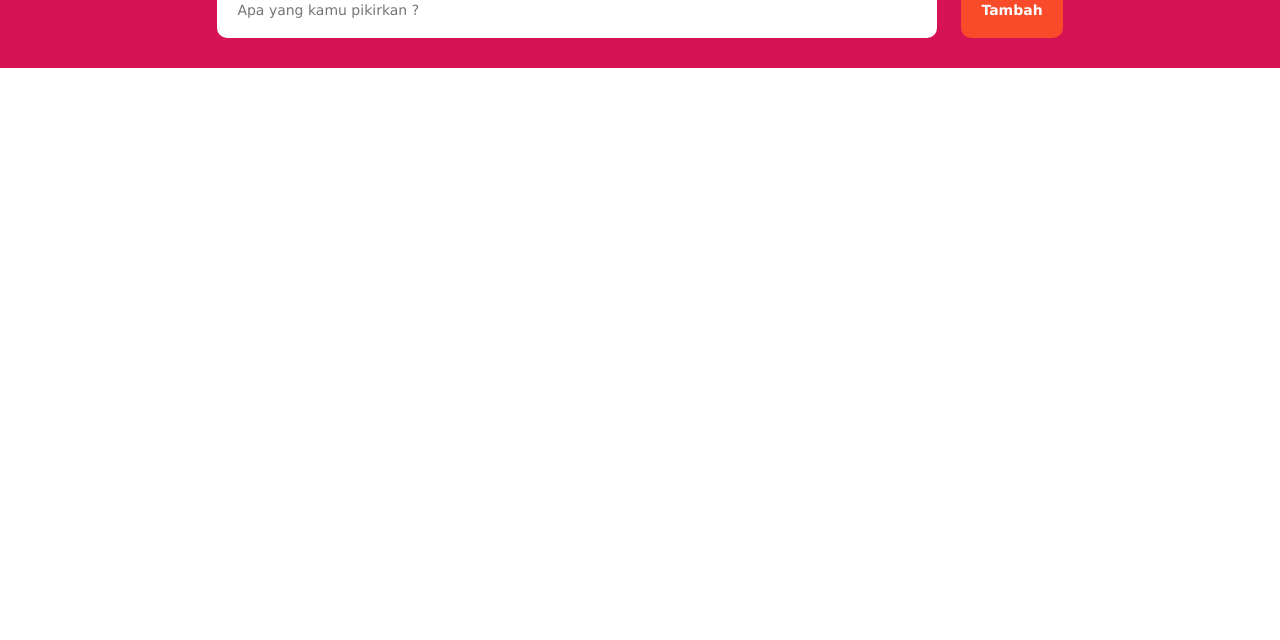
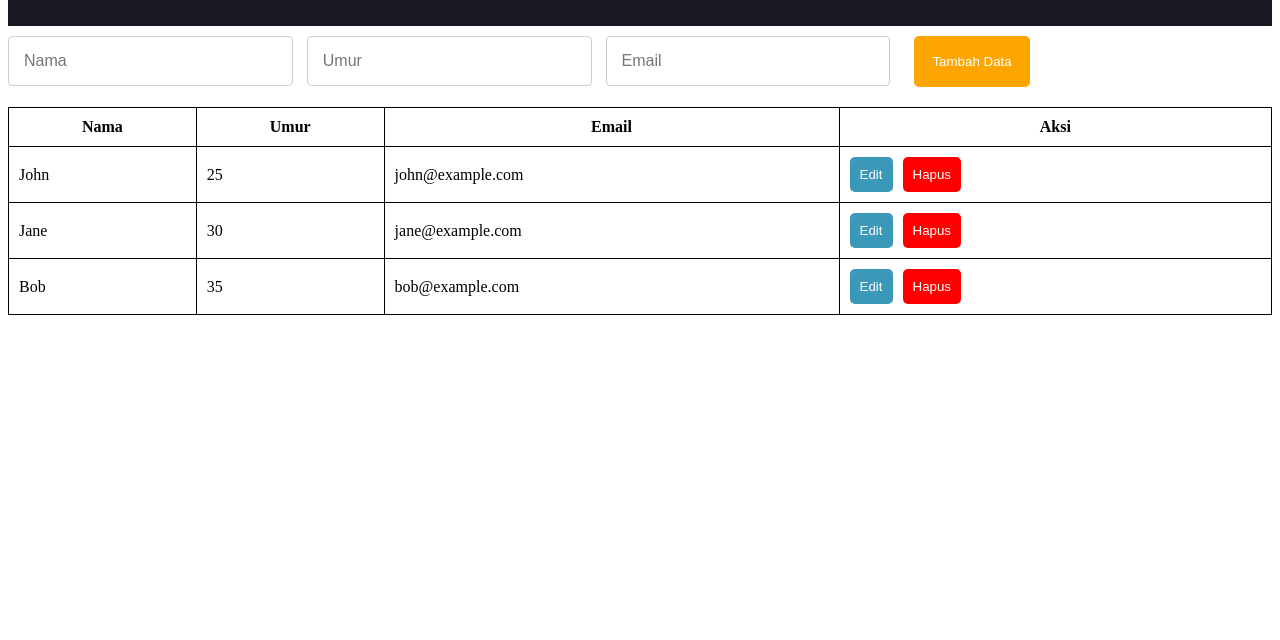
Before and after one commit to revou-fsse/my-login-register, a plain HTML site: page homepage.html in a window 1280 px wide. Shown: the part 160-800 px from the top of the page. Drawn offline with Linux system fonts and the light colour scheme.

Commit message:
change homepage

```diff
--- a/homepage.css
+++ b/homepage.css
@@ -1,115 +1,71 @@
-@import url("https://fonts.googleapis.com/css2?family=Acme&display=swap");
-
-/* Resetting the document */
-* {
-  margin: 0;
-  padding: 0;
-  box-sizing: border-box;
+header {
+  text-align: center;
+  background-color: #181823;
+  padding: 20px;
+  margin-bottom: 10px;
+  color: white;
 }
 
-/* Style the header */
-header {
-  background: #d61355;
-  padding: 30px 40px;
-  color: white;
-  text-align: center;
+input[type="text"] {
+  font-size: 16px;
+  padding: 15px;
+  width: 20%;
+  border: 1px solid #ccc;
+  border-radius: 4px;
+  margin-right: 10px;
 }
 
-h1 {
-  font-family: "Acme", sans-serif;
-  letter-spacing: 2px;
-  margin-bottom: 15px;
+input[type="text"]:focus {
+  outline: none;
+  border-color: #008080;
 }
 
-input {
-  width: 60%;
-  margin-right: 20px;
-  padding: 20px;
-  border-radius: 10px;
-  border: none;
-  font-size: 14px;
-  font-family: Verdana, Geneva, Tahoma, sans-serif;
+.tambah-data {
+  padding: 18px;
+  margin-left: 10px;
+  background-color: orange;
+  color: white;
 }
 
-.addBtn {
-  width: 25%;
-  padding: 20px;
-  border-radius: 10px;
-  margin-left: 0;
-  background: #f94a29;
-  color: #fff;
-  text-align: center;
-  font-size: 14px;
-  cursor: pointer;
-  transition: 0.3s;
-  font-family: Verdana, Geneva, Tahoma, sans-serif;
-  font-weight: bold;
+.delete {
+  background-color: red;
+  color: white;
 }
 
-.addBtn:hover {
-  background-color: #bbb;
-  color: #fff;
+.edit {
+  background-color: #3a98b9;
+  color: white;
 }
 
-/* Style the list items */
-ul li {
-  cursor: pointer;
-  position: relative;
-  padding: 20px 8px 20px 40px;
-  list-style-type: none;
-  background: #30e3df;
-  color: #ffff;
-  font-size: 14px;
-  transition: 0.2s;
-  font-family: Verdana, Geneva, Tahoma, sans-serif;
-
-  /* make the list items unselectable */
-  -webkit-user-select: none;
-  -moz-user-select: none;
-  -ms-user-select: none;
-  user-select: none;
+.container {
+  display: flex;
+  justify-content: center;
 }
 
-/* Set all odd list items to a different color (zebra-stripes) */
-ul li:nth-child(odd) {
-  background: #b2bec3;
+table {
+  margin-top: 20px;
+  width: 100%;
 }
 
-/* Darker background-color on hover */
-ul li:hover {
-  background: #ddd;
+th {
+  padding: 20px;
 }
 
-/* When clicked on, add a background color and strike out text */
-ul li.checked {
-  background: #888;
-  color: #fff;
-  text-decoration: line-through;
+table,
+th,
+td {
+  border: 1px solid black;
+  border-collapse: collapse;
+}
+th,
+td {
+  padding: 10px;
 }
 
-/* Add a "checked" mark when clicked on */
-ul li.checked::before {
-  content: "";
-  position: absolute;
-  border-color: #fff;
-  border-style: solid;
-  border-width: 0 2px 2px 0;
-  top: 17px;
-  left: 16px;
-  transform: rotate(45deg);
-  height: 15px;
-  width: 7px;
+button {
+  padding: 10px;
+  margin-right: 10px;
+  border: none;
+  border-radius: 5px;
+  cursor: pointer;
 }
-
-/* Style the trash button */
-.far {
-  position: absolute;
-  right: 0;
-  top: 0;
-  padding: 12px 16px 12px 16px;
-}
-
-.far:hover {
-  background-color: tomato;
-  color: white;
-}
--- a/homepage.html
+++ b/homepage.html
@@ -18,11 +18,30 @@
   <body>
     <header>
       <h1 class="name-data">Data Mu belum muncul nih!!</h1>
-      <h1>Make your Todo List</h1>
-      <input type="text" id="myInput" placeholder="Apa yang kamu pikirkan ?" />
-      <span class="addBtn" id="add_button">Tambah</span>
+      <h1>Make your Data</h1>
     </header>
-    <ul id="myUL"></ul>
+    <form>
+      <input type="text" id="inputName" placeholder="Nama" />
+      <input type="text" id="inputAge" placeholder="Umur" />
+      <input type="text" id="inputEmail" placeholder="Email" />
+      <button class="tambah-data" type="button" onclick="addData()">
+        Tambah Data
+      </button>
+    </form>
+
+    <div class="container">
+      <table id="dataTable">
+        <thead>
+          <tr>
+            <th>Nama</th>
+            <th>Umur</th>
+            <th>Email</th>
+            <th>Aksi</th>
+          </tr>
+        </thead>
+        <tbody></tbody>
+      </table>
+    </div>
     <script src="homepage.js"></script>
   </body>
 </html>
--- a/homepage.js
+++ b/homepage.js
@@ -5,89 +5,60 @@ if (getLocalStorage !== null) {
   collection[0].innerHTML = `Hello ${getLocalStorage}!`;
 }
 
-const todoList = [];
+// data dummy
+var data = [
+  { name: "John", age: 25, email: "john@example.com" },
+  { name: "Jane", age: 30, email: "jane@example.com" },
+  { name: "Bob", age: 35, email: "bob@example.com" },
+];
 
-const todoListElement = document.querySelector("#myUL");
-
-document.querySelector("#add_button").addEventListener("click", addTodo);
-document.querySelector("#myInput").addEventListener("keydown", function (e) {
-  if (e.keyCode == 13) {
-    addTodo();
-  }
-});
-
-//-------GETTING VALUES FROM INPUT TO ARRAY OF OBJECTS-------
-function addTodo() {
-  const todoText = document.querySelector("#myInput").value;
-
-  if (todoText == "") {
-    alert("You did not enter any item");
-  } else {
-    const todoObject = {
-      id: todoList.length,
-      todoText: todoText,
-      isDone: false,
-    };
-
-    //---WITH UNSHIFT WE ADD THE NEW ELEMENT TO THE BEGINNING OF THE ARRAY
-    //--SO THAT THE NEW ITEMS SHOW UP ON TOP
-    todoList.unshift(todoObject);
-    displayTodos();
+// menampilkan data ke dalam tabel
+function showData() {
+  var tableBody = document.querySelector("#dataTable tbody");
+  tableBody.innerHTML = "";
+  for (var i = 0; i < data.length; i++) {
+    var row = "<tr>";
+    row += "<td>" + data[i].name + "</td>";
+    row += "<td>" + data[i].age + "</td>";
+    row += "<td>" + data[i].email + "</td>";
+    row +=
+      "<td><button class='edit' type='button' onclick='editData(" +
+      i +
+      ")'>Edit</button>";
+    row +=
+      "<button class='delete' type='button' onclick='deleteData(" +
+      i +
+      ")'>Hapus</button></td>";
+    row += "</tr>";
+    tableBody.innerHTML += row;
   }
 }
 
-//------CHANGING THE isDone VALUE TO TRUE WHEN THE ELEMENT IS CLICKED
-//------OR TO FALSE IF IT WAS TRUE BEFORE
-function doneTodo(todoId) {
-  const selectedTodoIndex = todoList.findIndex((item) => item.id == todoId);
-
-  todoList[selectedTodoIndex].isDone
-    ? (todoList[selectedTodoIndex].isDone = false)
-    : (todoList[selectedTodoIndex].isDone = true);
-  displayTodos();
+// menambah data ke dalam objek data
+function addData() {
+  var name = document.querySelector("#inputName").value;
+  var age = document.querySelector("#inputAge").value;
+  var email = document.querySelector("#inputEmail").value;
+  data.push({ name: name, age: age, email: email });
+  showData();
 }
 
-//----TO DELETE AN ITEM; FROM THE LIST
-function deleteItem(x) {
-  todoList.splice(
-    todoList.findIndex((item) => item.id == x),
-    1
-  );
-  displayTodos();
+// mengedit data dalam objek data
+function editData(index) {
+  var name = prompt("Nama baru:", data[index].name);
+  var age = prompt("Umur baru:", data[index].age);
+  var email = prompt("Email baru:", data[index].email);
+  data[index] = { name: name, age: age, email: email };
+  showData();
 }
 
-//---------DISPLAYING THE ENTERED ITEMS ON THE SCREEN------
-function displayTodos() {
-  todoListElement.innerHTML = "";
-  document.querySelector("#myInput").value = "";
+// menghapus data dari objek data
+function deleteData(index) {
+  data.splice(index, 1);
+  showData();
+}
 
-  todoList.forEach((item) => {
-    const listElement = document.createElement("li");
-    const delBtn = document.createElement("i");
-
-    listElement.innerHTML = item.todoText;
-    listElement.setAttribute("data-id", item.id);
-
-    delBtn.setAttribute("data-id", item.id);
-    delBtn.classList.add("far");
-    delBtn.classList.add("fa-trash-alt");
-    delBtn.setAttribute("data-id", item.id);
-
-    if (item.isDone) {
-      listElement.classList.add("checked");
-    }
-
-    listElement.addEventListener("click", function (e) {
-      const selectedId = e.target.getAttribute("data-id");
-      doneTodo(selectedId);
-    });
-
-    delBtn.addEventListener("click", function (e) {
-      const delId = e.target.getAttribute("data-id");
-      deleteItem(delId);
-    });
-
-    todoListElement.appendChild(listElement);
-    listElement.appendChild(delBtn);
-  });
-}
+// menampilkan data pada saat halaman web dimuat
+window.onload = function () {
+  showData();
+};
```
Also changed, not shown: 1 other file.
